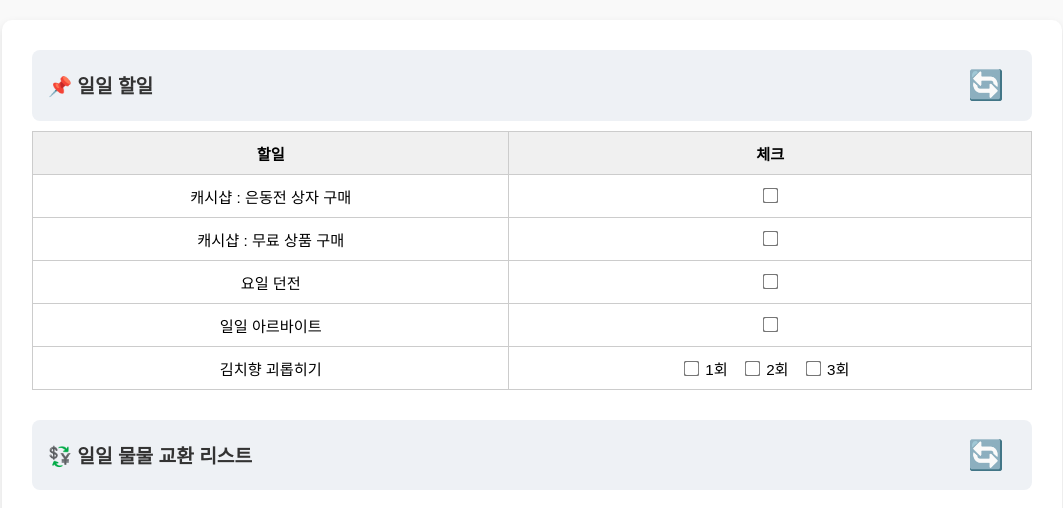
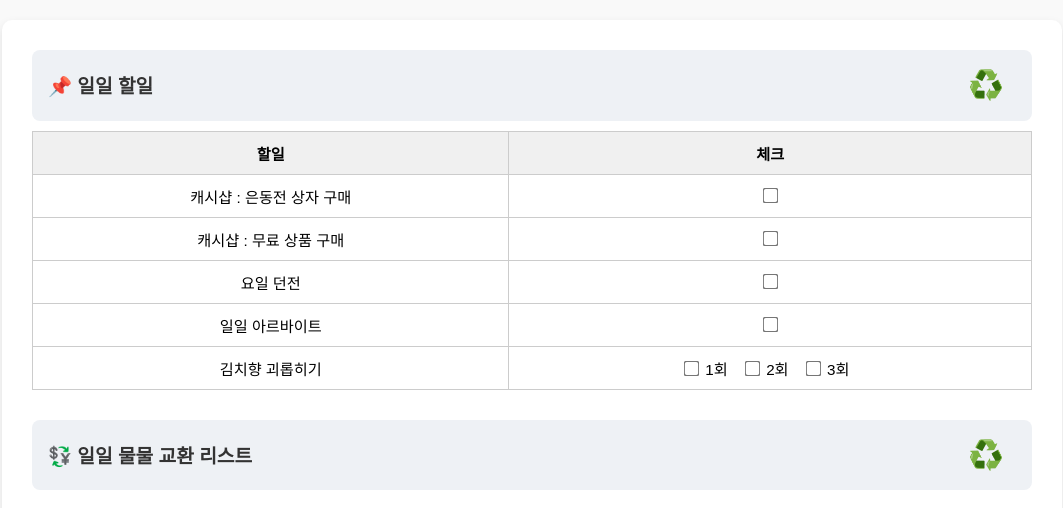
Before and after one commit to jinyeong001/mabi-mobile-check-list, a plain HTML site: page index.html in a window 1280 px wide. Shown: the top 508 px of the page, without its empty margins (108-1171 px from the left). Drawn offline with Linux system fonts and the light colour scheme.

Commit message:
Update index.html

```diff
--- a/index.html
+++ b/index.html
@@ -12,7 +12,7 @@
     <div class="section">
       <div class="section-header">
         <h2>📌 일일 할일</h2>
-        <button class="reset-btn" onclick="resetChecklist('dailyTodoTable');">🔄</button>
+        <button class="reset-btn" onclick="resetChecklist('dailyTodoTable');">♻️</button>
       </div>
       <table id="dailyTodoTable" class="trade-table">
         <thead>
@@ -42,7 +42,7 @@
     <div class="section">
       <div class="section-header" onclick="toggleAllSections()">
         <h2>💱 일일 물물 교환 리스트</h2>
-        <button class="reset-btn" onclick="resetAll(); event.stopPropagation();">🔄</button>
+        <button class="reset-btn" onclick="resetAll(); event.stopPropagation();">♻️</button>
       </div>
 
     <!-- ✅ 티르코네일 -->
```
